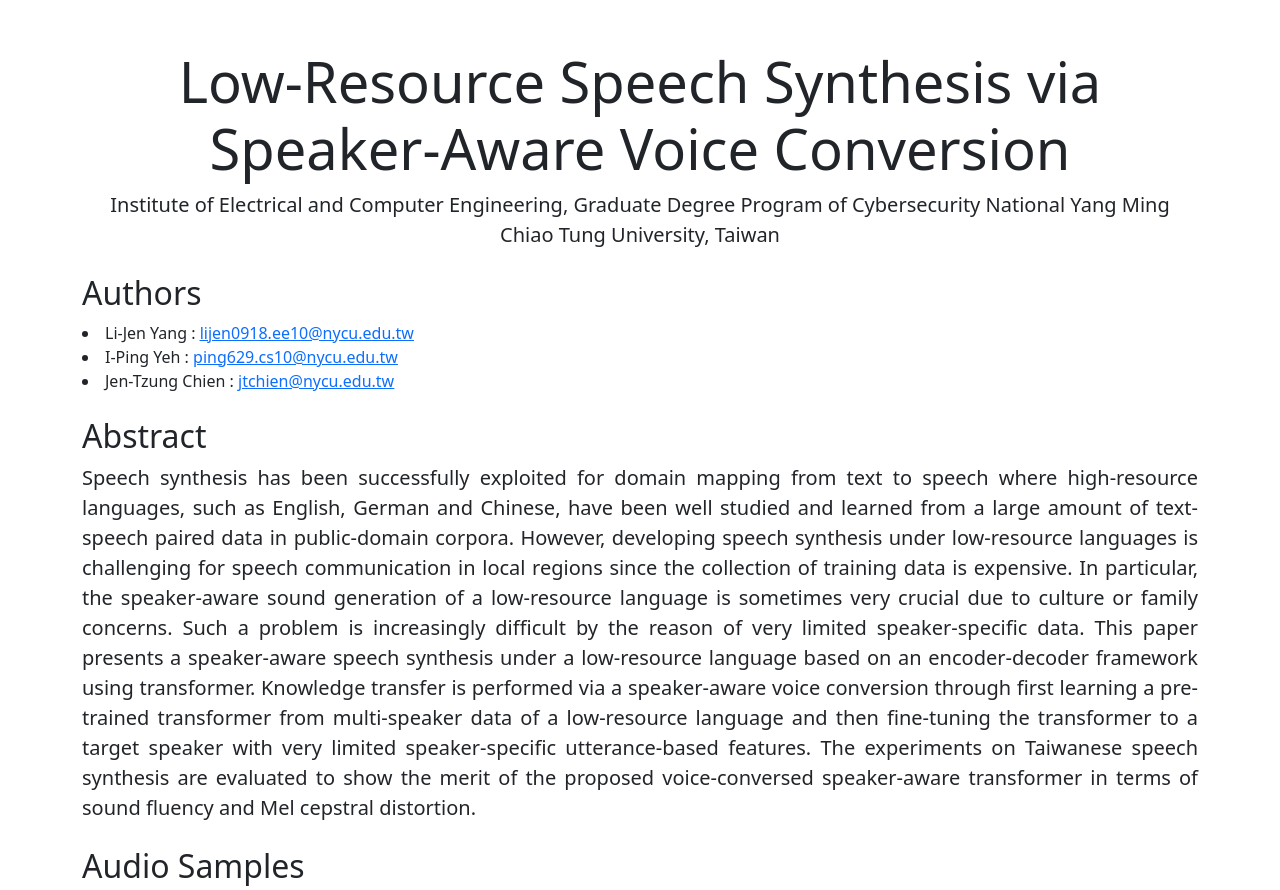
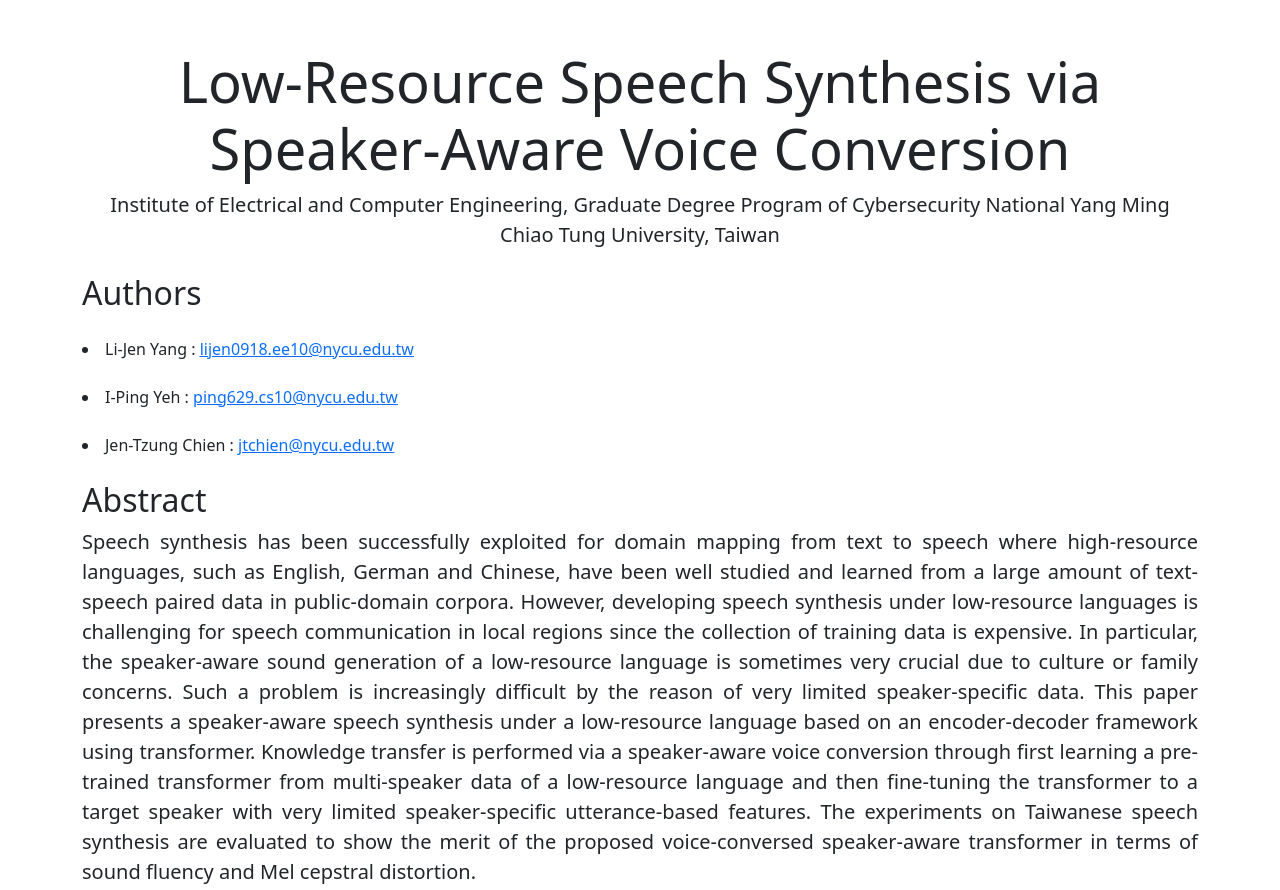
Before and after one commit to NYCU-MLLab/NYCU-MLLab.github.io, a plain HTML site: page Low-Resource_Speech_Synthesis_via_Speaker-Aware_Voice_Conversion/index.html in a window 1280 px wide. Shown: the top 890 px of the page. Drawn offline with nearby package versions, Linux system fonts and the light colour scheme; a script that the page names is missing.

Commit message:
Update index.html

```diff
--- a/Low-Resource_Speech_Synthesis_via_Speaker-Aware_Voice_Conversion/index.html
+++ b/Low-Resource_Speech_Synthesis_via_Speaker-Aware_Voice_Conversion/index.html
@@ -23,9 +23,9 @@
 
             <div class="mt-4">
                 <h2>Authors</h2>
-                <li>Li-Jen Yang :  <a href=""><u>lijen0918.ee10@nycu.edu.tw</u></a></li>
-                <li>I-Ping Yeh : <a href=""><u>ping629.cs10@nycu.edu.tw</u></a></li></li>
-                <li>Jen-Tzung Chien : <a href=""><u>jtchien@nycu.edu.tw</u></a></li></li>
+                <li class="mt-4">Li-Jen Yang :  <a href=""><u>lijen0918.ee10@nycu.edu.tw</u></a></li>
+                <li class="mt-4">I-Ping Yeh : <a href=""><u>ping629.cs10@nycu.edu.tw</u></a></li></li>
+                <li class="mt-4">Jen-Tzung Chien : <a href=""><u>jtchien@nycu.edu.tw</u></a></li></li>
             </div>
 
             <div class="mt-4">
```
